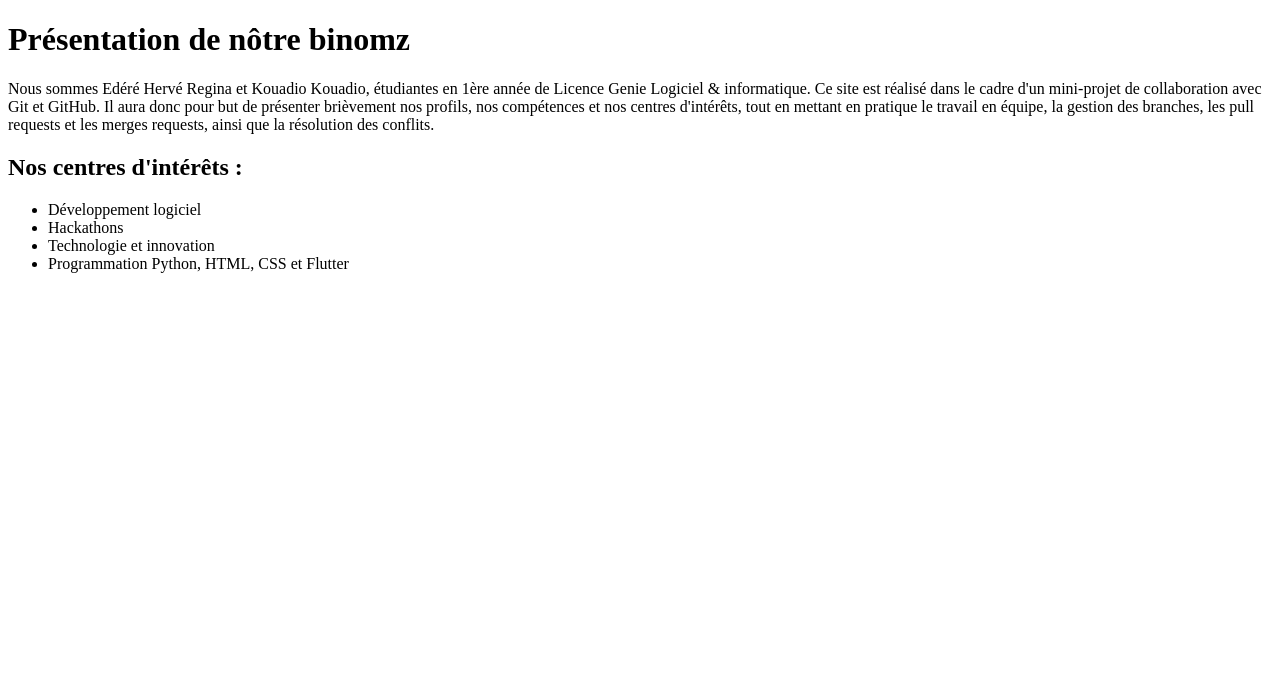
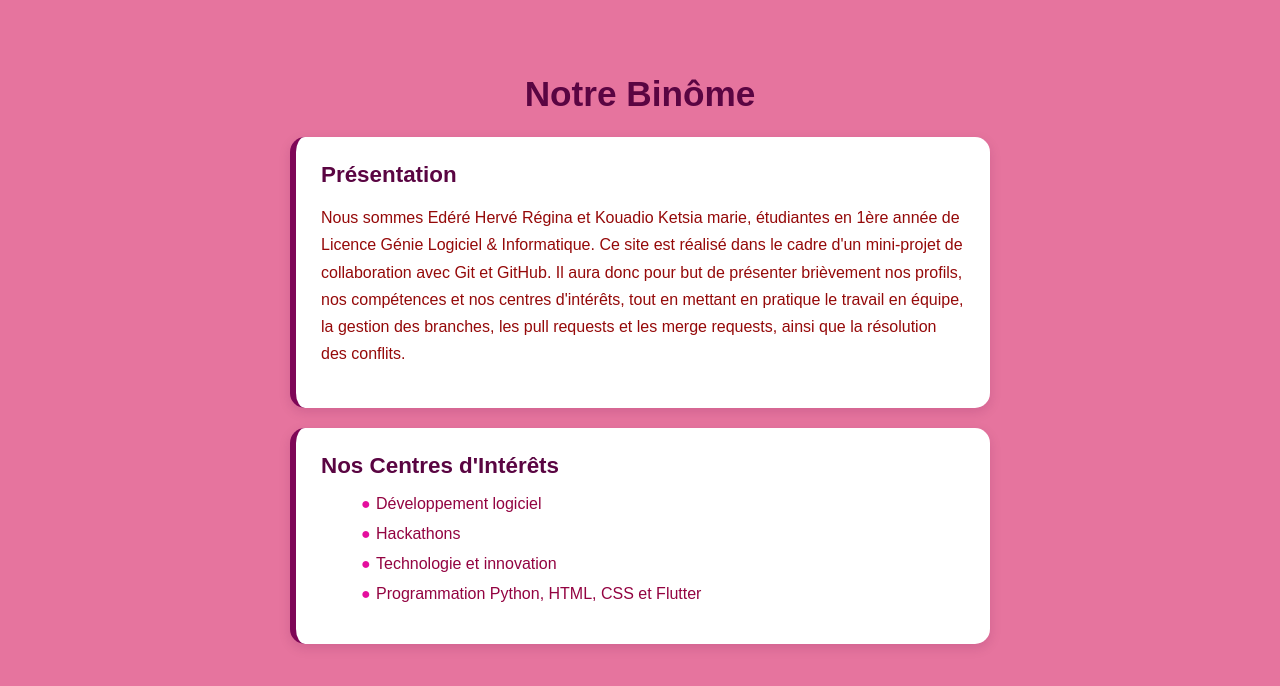
Before and after one commit to itsketii/mini-projet-git-binome, a plain HTML site: page index.html in a window 1280 px wide. Drawn offline with Linux system fonts and the light colour scheme.

Commit message:
Finaliser la version du site

```diff
--- a/index.html
+++ b/index.html
@@ -1,22 +1,94 @@
 <!DOCTYPE html>
 <html lang="fr">
 <head>
-    <title>Mini-projet Git en binôme</title>
+    <meta charset="UTF-8">
+    <title>Notre Binôme</title>
+    <style>
+        body {
+            font-family: Arial, sans-serif;
+            max-width: 700px;
+            margin: 30px auto;
+            padding: 20px;
+            background: #e6749e;
+        }
+
+        h1 {
+            color: #5a0542;
+            text-align: center;
+            font-size: 2.2em;
+        }
+
+        .card {
+            background: white;
+            padding: 25px;
+            margin: 20px 0;
+            border-radius: 15px;
+            box-shadow: 0 4px 12px rgba(90, 5, 66, 0.15);
+            border-left: 6px solid #7e0757;
+            transition: transform 0.3s;
+        }
+
+        .card:hover {
+            transform: translateY(-3px);
+            box-shadow: 0 6px 16px rgba(90, 5, 66, 0.2);
+        }
+
+        h2 {
+            color: #5a0542;
+            margin-top: 0;
+            margin-bottom: 15px;
+            font-size: 1.4em;
+        }
+
+        p {
+            color: #950909;
+            line-height: 1.7;
+        }
+
+        ul {
+            color: #930341;
+            margin-left: 20px;
+            list-style: none;
+            padding-left: 20px;
+        }
+
+        li {
+            margin: 12px 0;
+            position: relative;
+            padding-left: 15px;
+        }
+
+        li:before {
+            content: "●";
+            color: #e50f9e;
+            position: absolute;
+            left: 0;
+            font-weight: bold;
+        }
+    </style>
 </head>
 <body>
-    <h1>Présentation de nôtre binomz</h1>
+    <h1>Notre Binôme</h1>
+
+    <div class="card">
+        <h2>Présentation</h2>
         <p>
-        Nous sommes Edéré Hervé Regina et Kouadio Kouadio, étudiantes en 1ère année de Licence Genie Logiciel & informatique.
+            Nous sommes Edéré Hervé Régina et Kouadio Ketsia marie, étudiantes en 1ère année de Licence Génie Logiciel & Informatique.
             Ce site est réalisé dans le cadre d'un mini-projet de collaboration avec Git et GitHub.
             Il aura donc pour but de présenter brièvement nos profils, nos compétences et nos centres d'intérêts,
-        tout en mettant en pratique le travail en équipe, la gestion des branches, les pull requests et les merges requests,
+            tout en mettant en pratique le travail en équipe, la gestion des branches, les pull requests et les merge requests,
             ainsi que la résolution des conflits.
         </p>
-    <h2>Nos centres d'intérêts :</h2>
+    </div>
+
+    <div class="card">
+        <h2>Nos Centres d'Intérêts</h2>
         <ul>
             <li>Développement logiciel</li>
             <li>Hackathons</li>
             <li>Technologie et innovation</li>
             <li>Programmation Python, HTML, CSS et Flutter</li>
         </ul>
+    </div>
 </body>
+</html>
```
Lines whose indentation alone changed are shown as unchanged.
